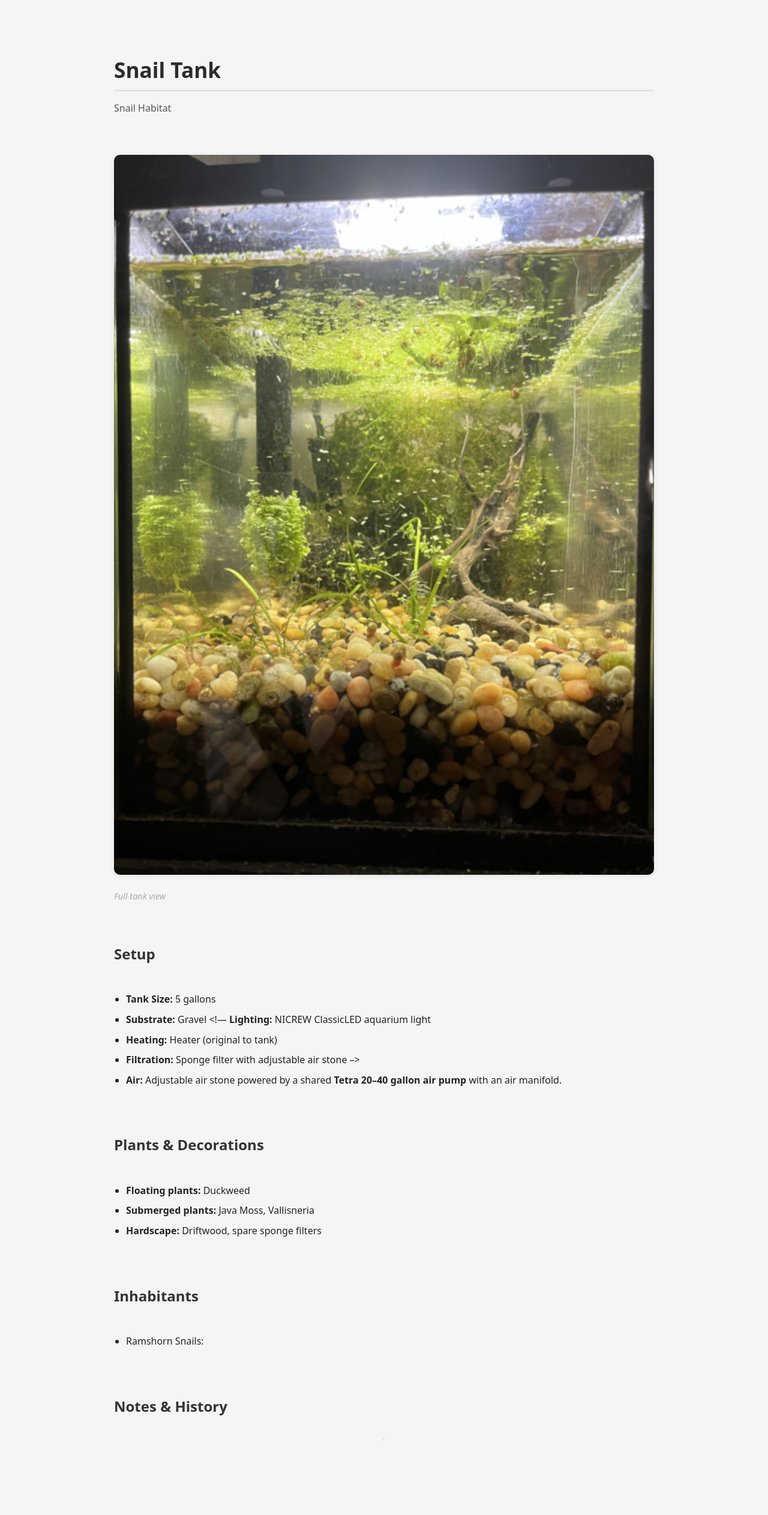
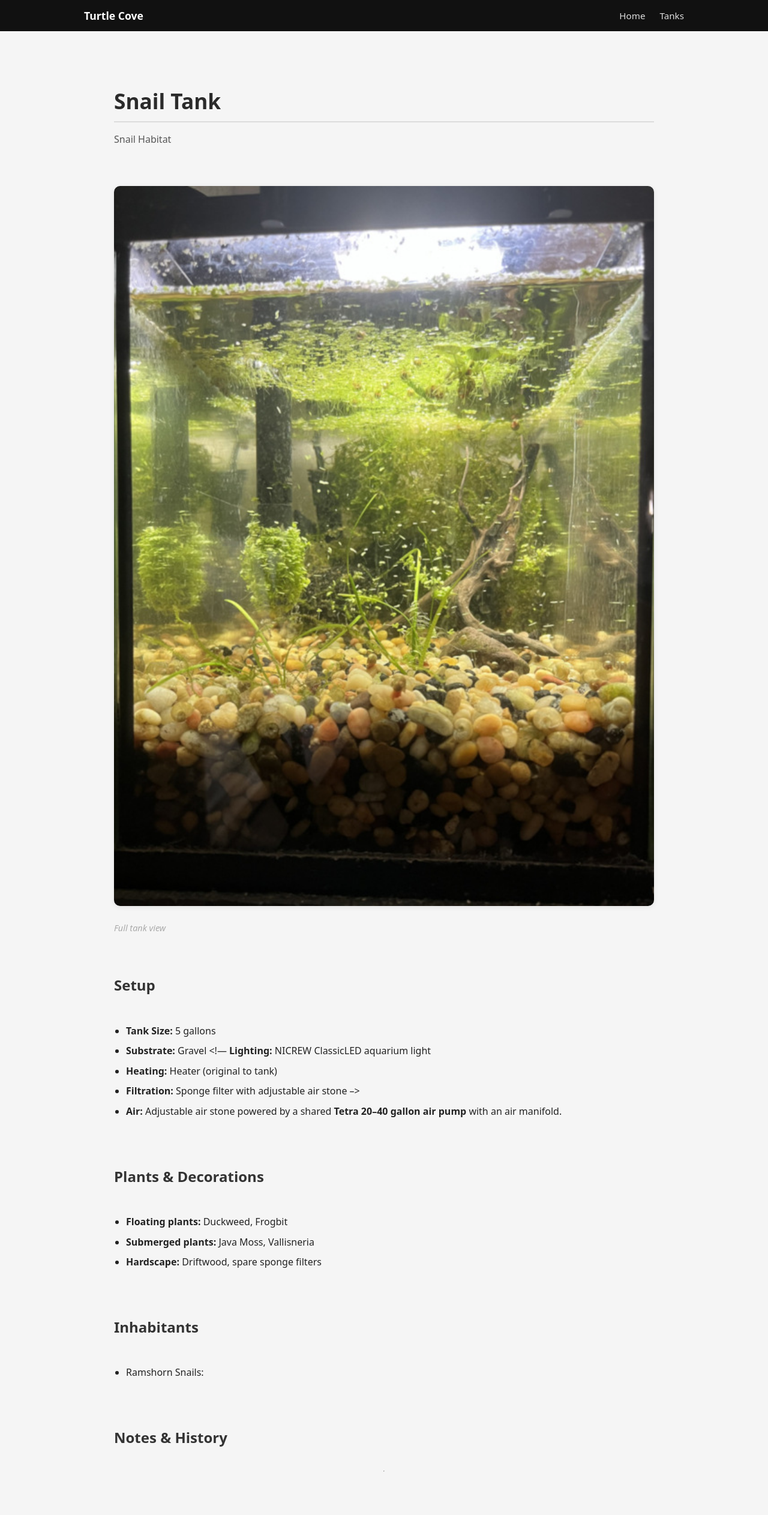
Before and after one commit to rachelsprague/turtles.raych.com, a Jekyll site: the page built from tanks/snail-tank.md, in a window 1280 px wide. Shown: the whole page at 60% size. Built offline with Jekyll 4.4.1, drawn with Linux system fonts in a browser that asks for light colours; before the commit the page ends 2473 px from its top, so only the background shows below that.

Commit message:
add menu

```diff
--- a/_layouts/default.html
+++ b/_layouts/default.html
@@ -20,6 +20,24 @@
   </head>
 
   <body class="{{ page.body_class }}">
+
+    <nav class="site-nav">
+      <div class="nav-inner">
+        <a href="/" class="nav-logo">Turtle Cove</a>
+
+        <button class="nav-toggle" aria-label="Toggle menu">
+          ☰
+        </button>
+
+        <div class="nav-links">
+          <a href="/">Home</a>
+          <a href="/tanks/">Tanks</a>
+          <!-- <a href="/animals/">Animals</a> -->
+          <!-- <a href="/about/">About</a> -->
+        </div>
+      </div>
+    </nav>
+
     <main class="page-container">
       {% if page.title %}
         <header class="page-header">
--- a/assets/css/style.css
+++ b/assets/css/style.css
@@ -319,3 +319,82 @@ body.default-page {
   transform: scale(1.01);
   transition: transform 0.2s ease;
 }
+
+/* ================================
+   Site Navigation
+   ================================ */
+
+.site-nav {
+  background: #111;
+  padding: 0.75rem 2rem;
+  margin: -2rem -2rem 2rem -2rem; /* cancel body padding */
+}
+
+.nav-inner {
+  max-width: 1000px;
+  margin: 0 auto;
+  display: flex;
+  justify-content: space-between;
+  align-items: center;
+}
+
+.nav-logo {
+  color: #fff;
+  text-decoration: none;
+  font-weight: 600;
+  font-size: 1.1rem;
+}
+
+/* Links (desktop default) */
+.nav-links {
+  display: flex;
+  gap: 1.5rem;
+}
+
+.nav-links a {
+  color: #ddd;
+  text-decoration: none;
+  font-size: 0.95rem;
+  transition: color 0.2s ease;
+}
+
+.nav-links a:hover {
+  color: #fff;
+}
+
+/* Hamburger button */
+.nav-toggle {
+  display: none;
+  background: none;
+  border: none;
+  color: #fff;
+  font-size: 1.4rem;
+  cursor: pointer;
+}
+
+/* ================================
+   Mobile styles
+   ================================ */
+
+@media (max-width: 768px) {
+
+  .nav-toggle {
+    display: block;
+  }
+
+  .nav-links {
+    display: none;
+    flex-direction: column;
+    gap: 1rem;
+    margin-top: 1rem;
+  }
+
+  .nav-links.open {
+    display: flex;
+  }
+
+  .nav-inner {
+    flex-direction: column;
+    align-items: flex-start;
+  }
+}
--- a/tanks/snail-tank.md
+++ b/tanks/snail-tank.md
@@ -23,7 +23,7 @@ subtitle: Snail Habitat
 
 ## Plants & Decorations
 
-- **Floating plants:** Duckweed
+- **Floating plants:** Duckweed, Frogbit
 - **Submerged plants:** Java Moss, Vallisneria
 - **Hardscape:** Driftwood, spare sponge filters
 
```
Also changed, not shown: other parts of _layouts/default.html (+10 -0 lines).
